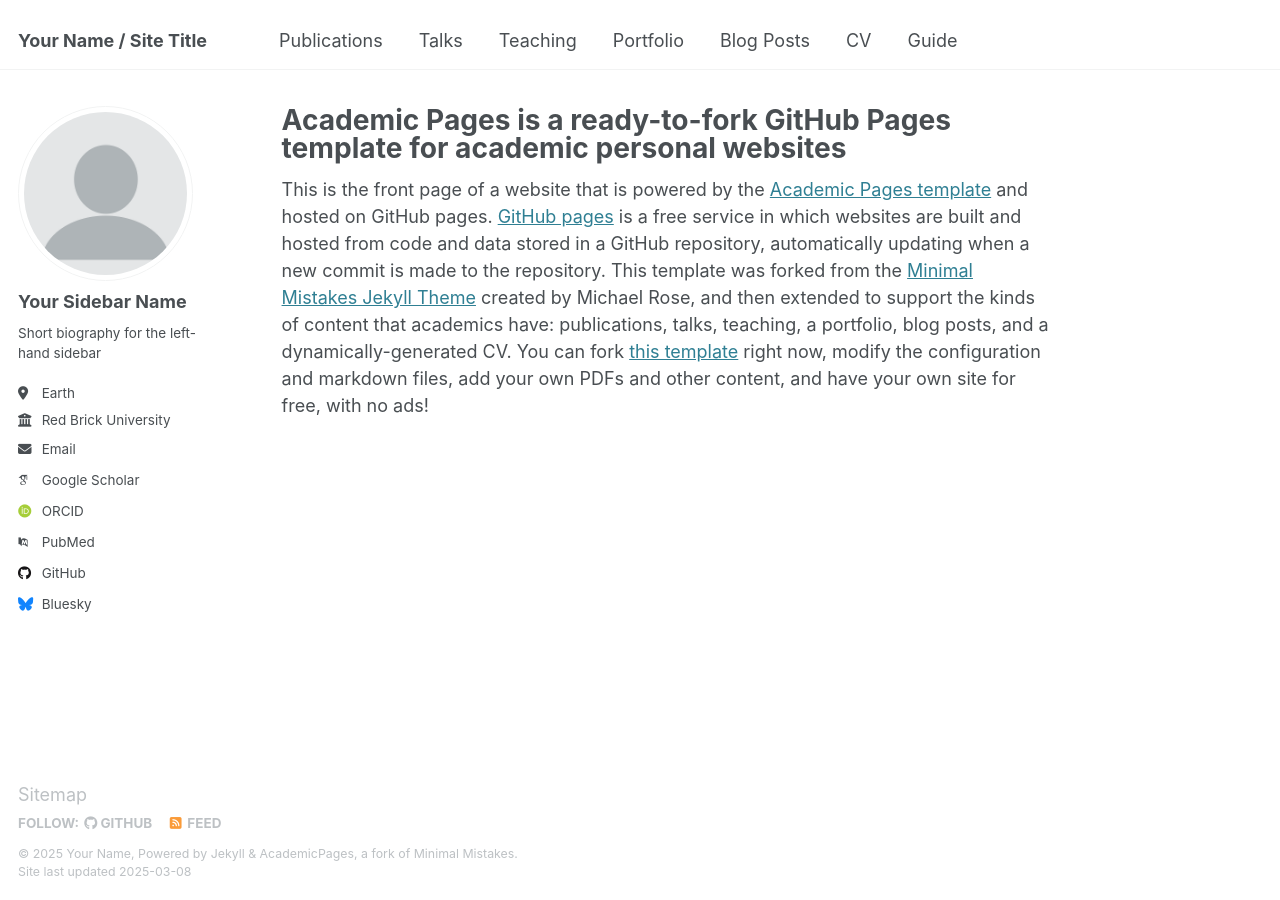
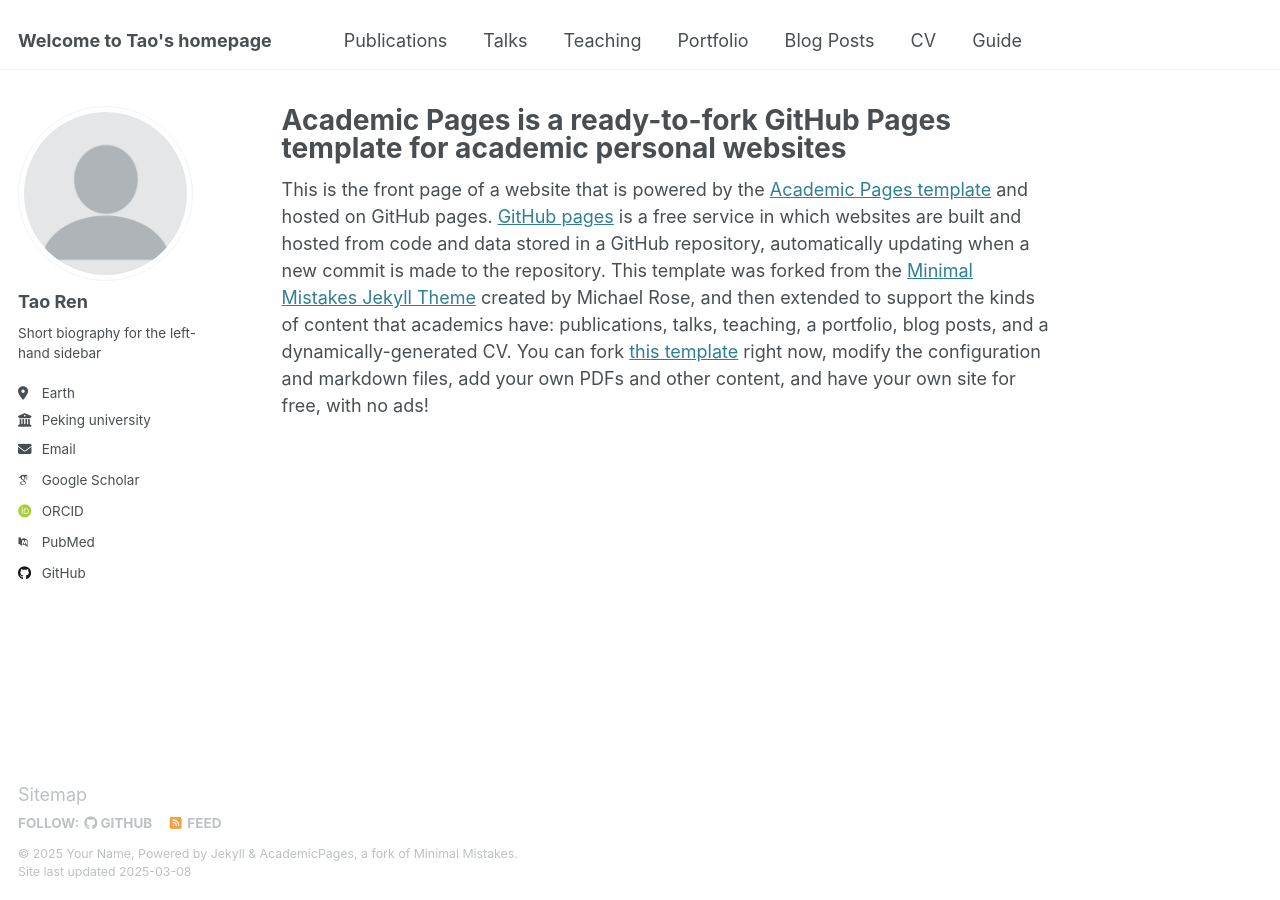
Before and after one commit to RTkenny/RTkenny.github.io, a Jekyll site: the page built from _pages/about.md, in a window 1280 px wide. Built offline with Jekyll 4.4.1, drawn with Linux system fonts in a browser that asks for light colours; some web fonts are replaced.

Commit message:
Update _config.yml

```diff
--- a/_config.yml
+++ b/_config.yml
@@ -9,7 +9,7 @@
 # Basic Site Settings
 locale                   : "en-US"
 site_theme               : "default"
-title                    : "Your Name / Site Title"
+title                    : "Welcome to Tao's homepage"
 title_separator          : "-"
 name                     : &name "Your Name"
 description              : &description "personal description"
@@ -23,13 +23,13 @@ repository               : "academicpages/academicpages.github.io"
 author:
   # Biographic information
   avatar           : "profile.png"
-  name             : "Your Sidebar Name"
+  name             : "Tao Ren"
   pronouns         : # example: "she/her"
   bio              : "Short biography for the left-hand sidebar"
   location         : "Earth"
-  employer         : "Red Brick University"
+  employer         : "Peking university"
   uri              : # URL
-  email            : "none@example.org"
+  email            : "rtkenny@stu.pku.edu.cn"
 
   # Academic websites
   arxiv            : # URL - Update with the correct link to your profile
@@ -50,7 +50,7 @@ author:
   stackoverflow    : # User number or user number and name (i.e., use "1" or "1/jeff-atwood")
 
   # Social media
-  bluesky          : "bsky.app" # Replace this with you Bluesky username
+  bluesky          : # Replace this with you Bluesky username
   facebook         : # Username
   flickr           : # Username
   foursquare       : # Username
```
